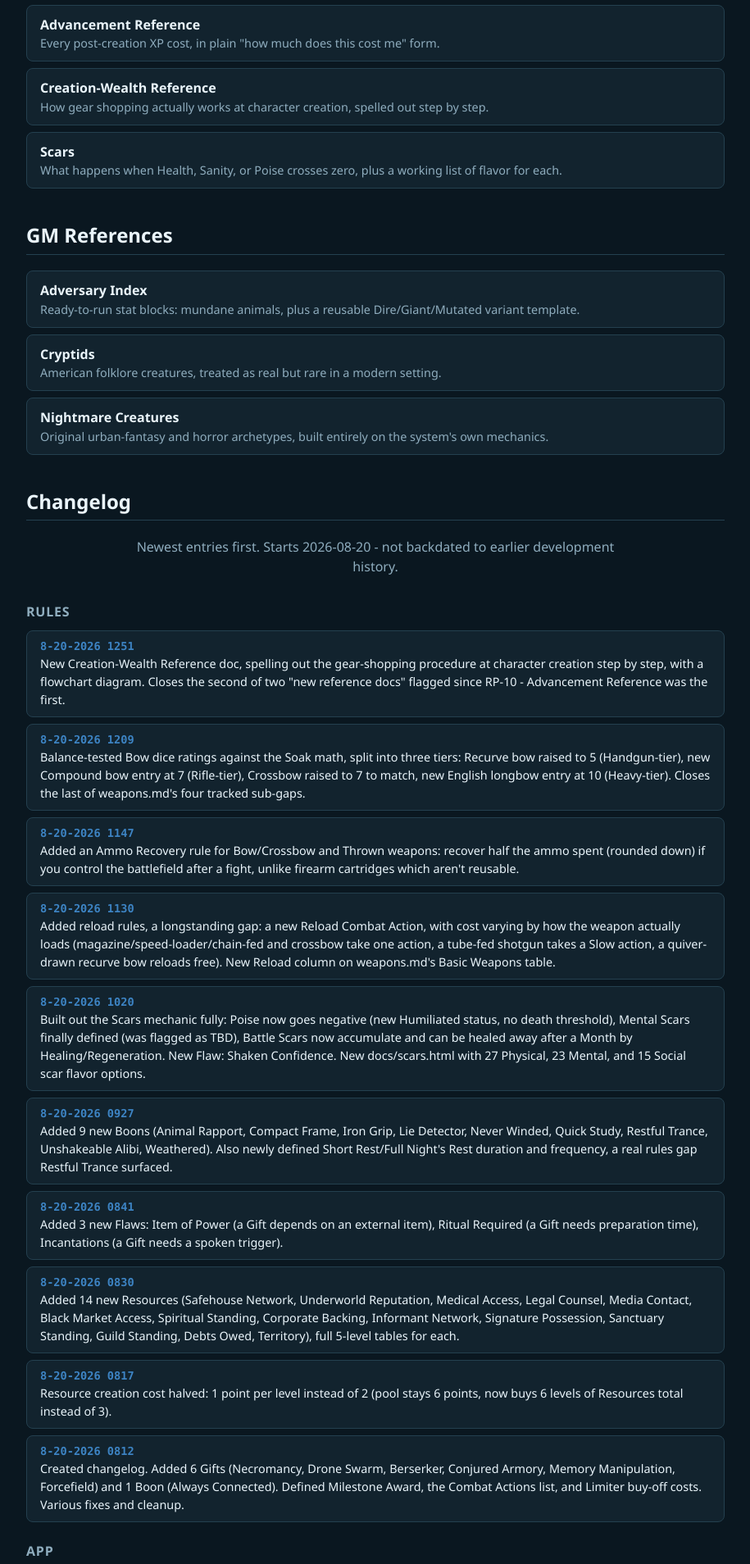
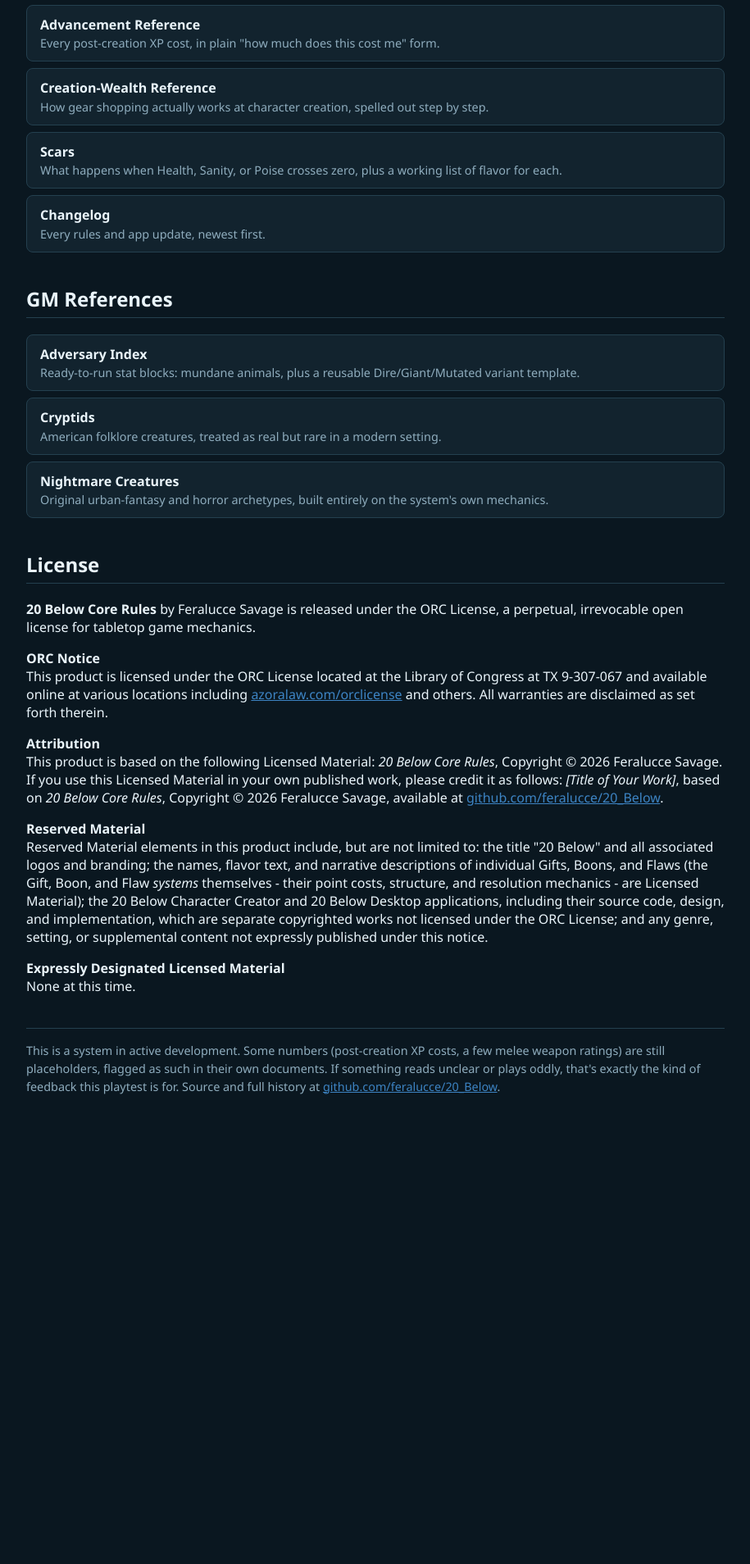
Before and after one commit to feralucce/20_Below, a Jekyll site: the page index.html, which Jekyll copies as it is, in a window 1280 px wide. Shown: the part 2051-3959 px from the top of the page at 82% size, without its empty margins (182-1097 px from the left). Built offline with Jekyll 4.4.1, drawn with Linux system fonts in a browser that asks for light colours; after the commit the page ends 3466 px from its top, so only the background shows below that; some of the changed text lies outside the part shown.

Commit message:
Move the Changelog off the front page onto its own docs/changelog.html
Direct request: "I want the changelog to be it's own link. I don't
want it on the front page." Moved the full Rules/App changelog
content verbatim to a new standalone page matching the site's
document-page style, linked as a Player References card instead.
Removed the now-dead changelog CSS from index.html. Also fixed two
minor stale wording carryovers while relocating ("Bow/Crossbow" ->
"Bow", "recurve bow" -> "bow") to match the earlier Bow-expansion
staleness fixes.

```diff
--- a/index.html
+++ b/index.html
@@ -121,40 +121,6 @@
     border-top: 1px solid var(--panel-border);
   }
   a { color: var(--accent); }
-  .changelog-list {
-    list-style: none;
-    padding: 0;
-    margin: 0.75rem 0 0;
-    display: flex;
-    flex-direction: column;
-    gap: 0.5rem;
-  }
-  .changelog-entry {
-    background: var(--panel);
-    border: 1px solid var(--panel-border);
-    border-radius: var(--radius);
-    padding: 0.6rem 1rem;
-  }
-  .changelog-date {
-    color: var(--accent);
-    font-weight: 600;
-    font-size: 0.85rem;
-    font-family: "Consolas", monospace;
-    display: block;
-    margin-bottom: 0.15rem;
-  }
-  .changelog-text {
-    color: var(--text);
-    font-size: 0.9rem;
-    line-height: 1.4;
-  }
-  h3.changelog-heading {
-    color: var(--text-dim);
-    font-size: 1rem;
-    text-transform: uppercase;
-    letter-spacing: 0.05em;
-    margin: 1.5rem 0 0;
-  }
 </style>
 </head>
 <body>
@@ -259,6 +225,10 @@
       <div class="name">Scars</div>
       <div class="desc">What happens when Health, Sanity, or Poise crosses zero, plus a working list of flavor for each.</div>
     </a>
+    <a class="doc-card" href="docs/changelog.html">
+      <div class="name">Changelog</div>
+      <div class="desc">Every rules and app update, newest first.</div>
+    </a>
   </div>
 
   <h2>GM References</h2>
@@ -276,65 +246,6 @@
       <div class="desc">Original urban-fantasy and horror archetypes, built entirely on the system's own mechanics.</div>
     </a>
   </div>
-
-  <h2>Changelog</h2>
-  <p class="intro" style="margin-top:0;">Newest entries first. Starts 2026-08-20 - not backdated to earlier development history.</p>
-
-  <h3 class="changelog-heading">Rules</h3>
-  <ul class="changelog-list">
-    <li class="changelog-entry">
-      <span class="changelog-date">8-20-2026 1251</span>
-      <span class="changelog-text">New Creation-Wealth Reference doc, spelling out the gear-shopping procedure at character creation step by step, with a flowchart diagram. Closes the second of two "new reference docs" flagged since RP-10 - Advancement Reference was the first.</span>
-    </li>
-    <li class="changelog-entry">
-      <span class="changelog-date">8-20-2026 1209</span>
-      <span class="changelog-text">Balance-tested Bow dice ratings against the Soak math, split into three tiers: Recurve bow raised to 5 (Handgun-tier), new Compound bow entry at 7 (Rifle-tier), Crossbow raised to 7 to match, new English longbow entry at 10 (Heavy-tier). Closes the last of weapons.md's four tracked sub-gaps.</span>
-    </li>
-    <li class="changelog-entry">
-      <span class="changelog-date">8-20-2026 1147</span>
-      <span class="changelog-text">Added an Ammo Recovery rule for Bow/Crossbow and Thrown weapons: recover half the ammo spent (rounded down) if you control the battlefield after a fight, unlike firearm cartridges which aren't reusable.</span>
-    </li>
-    <li class="changelog-entry">
-      <span class="changelog-date">8-20-2026 1130</span>
-      <span class="changelog-text">Added reload rules, a longstanding gap: a new Reload Combat Action, with cost varying by how the weapon actually loads (magazine/speed-loader/chain-fed and crossbow take one action, a tube-fed shotgun takes a Slow action, a quiver-drawn recurve bow reloads free). New Reload column on weapons.md's Basic Weapons table.</span>
-    </li>
-    <li class="changelog-entry">
-      <span class="changelog-date">8-20-2026 1020</span>
-      <span class="changelog-text">Built out the Scars mechanic fully: Poise now goes negative (new Humiliated status, no death threshold), Mental Scars finally defined (was flagged as TBD), Battle Scars now accumulate and can be healed away after a Month by Healing/Regeneration. New Flaw: Shaken Confidence. New docs/scars.html with 27 Physical, 23 Mental, and 15 Social scar flavor options.</span>
-    </li>
-    <li class="changelog-entry">
-      <span class="changelog-date">8-20-2026 0927</span>
-      <span class="changelog-text">Added 9 new Boons (Animal Rapport, Compact Frame, Iron Grip, Lie Detector, Never Winded, Quick Study, Restful Trance, Unshakeable Alibi, Weathered). Also newly defined Short Rest/Full Night's Rest duration and frequency, a real rules gap Restful Trance surfaced.</span>
-    </li>
-    <li class="changelog-entry">
-      <span class="changelog-date">8-20-2026 0841</span>
-      <span class="changelog-text">Added 3 new Flaws: Item of Power (a Gift depends on an external item), Ritual Required (a Gift needs preparation time), Incantations (a Gift needs a spoken trigger).</span>
-    </li>
-    <li class="changelog-entry">
-      <span class="changelog-date">8-20-2026 0830</span>
-      <span class="changelog-text">Added 14 new Resources (Safehouse Network, Underworld Reputation, Medical Access, Legal Counsel, Media Contact, Black Market Access, Spiritual Standing, Corporate Backing, Informant Network, Signature Possession, Sanctuary Standing, Guild Standing, Debts Owed, Territory), full 5-level tables for each.</span>
-    </li>
-    <li class="changelog-entry">
-      <span class="changelog-date">8-20-2026 0817</span>
-      <span class="changelog-text">Resource creation cost halved: 1 point per level instead of 2 (pool stays 6 points, now buys 6 levels of Resources total instead of 3).</span>
-    </li>
-    <li class="changelog-entry">
-      <span class="changelog-date">8-20-2026 0812</span>
-      <span class="changelog-text">Created changelog. Added 6 Gifts (Necromancy, Drone Swarm, Berserker, Conjured Armory, Memory Manipulation, Forcefield) and 1 Boon (Always Connected). Defined Milestone Award, the Combat Actions list, and Limiter buy-off costs. Various fixes and cleanup.</span>
-    </li>
-  </ul>
-
-  <h3 class="changelog-heading">App</h3>
-  <ul class="changelog-list">
-    <li class="changelog-entry">
-      <span class="changelog-date">8-20-2026 1039</span>
-      <span class="changelog-text">Fixed the character sheet's Poise track to match the new negative-Poise rule (Humiliated status, correct below-0 rest recovery cap). Wired up the Limiter buy-off control on the Advancement tab. Fixed the Gift Adder "Buy" button to charge the correct Advancement XP rate instead of the creation-time cost.</span>
-    </li>
-    <li class="changelog-entry">
-      <span class="changelog-date">8-20-2026 0812</span>
-      <span class="changelog-text">Applied site-wide brand color theming. Rebuilt the Dice Roller. Fixed Import, Load, and Export functions.</span>
-    </li>
-  </ul>
 
   <h2>License</h2>
   <p><strong>20 Below Core Rules</strong> by Feralucce Savage is released under the ORC License, a perpetual, irrevocable open license for tabletop game mechanics.</p>
```
Also changed, not shown: docs/changelog.html (added, +154 -0 lines), README.md.
